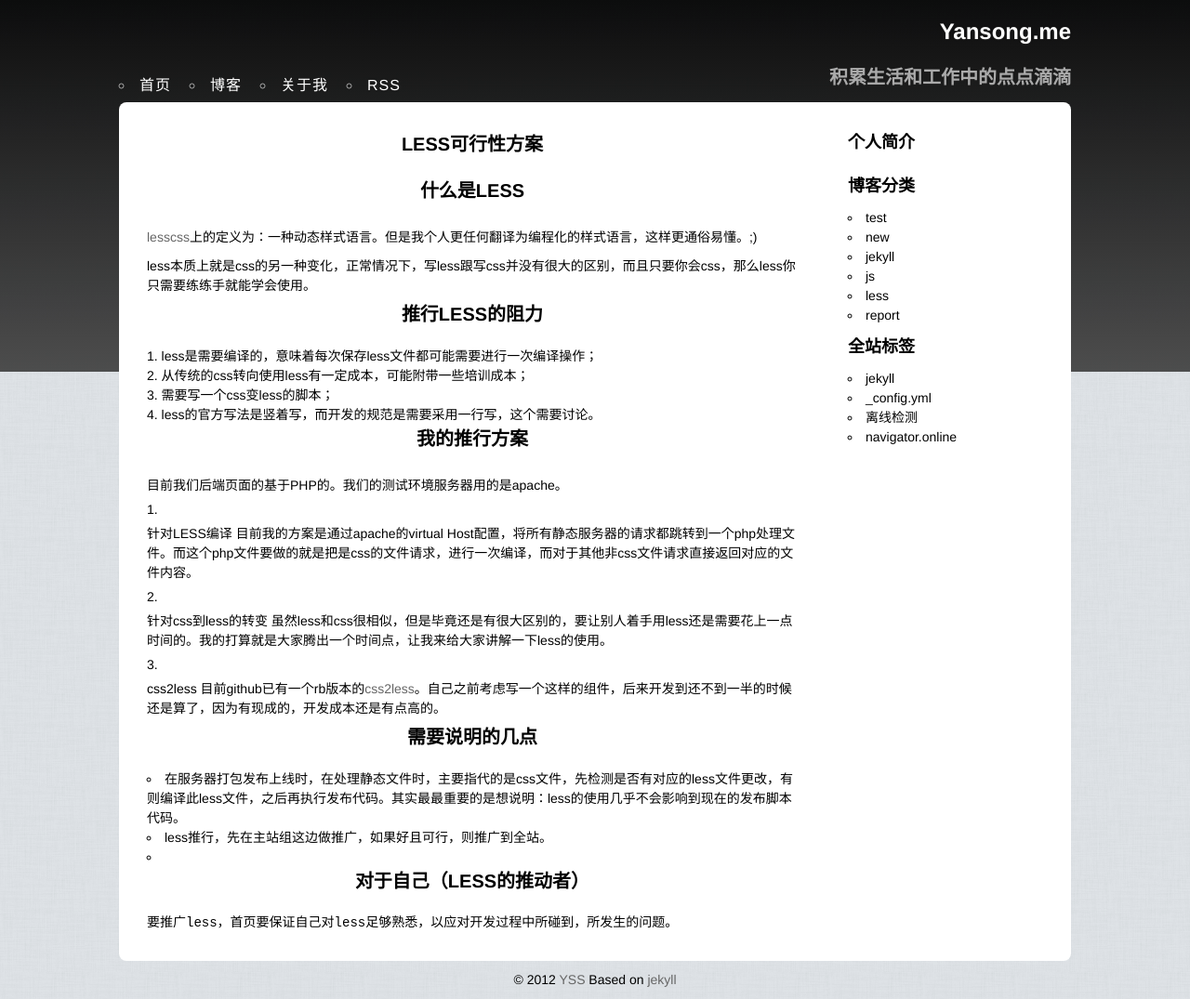
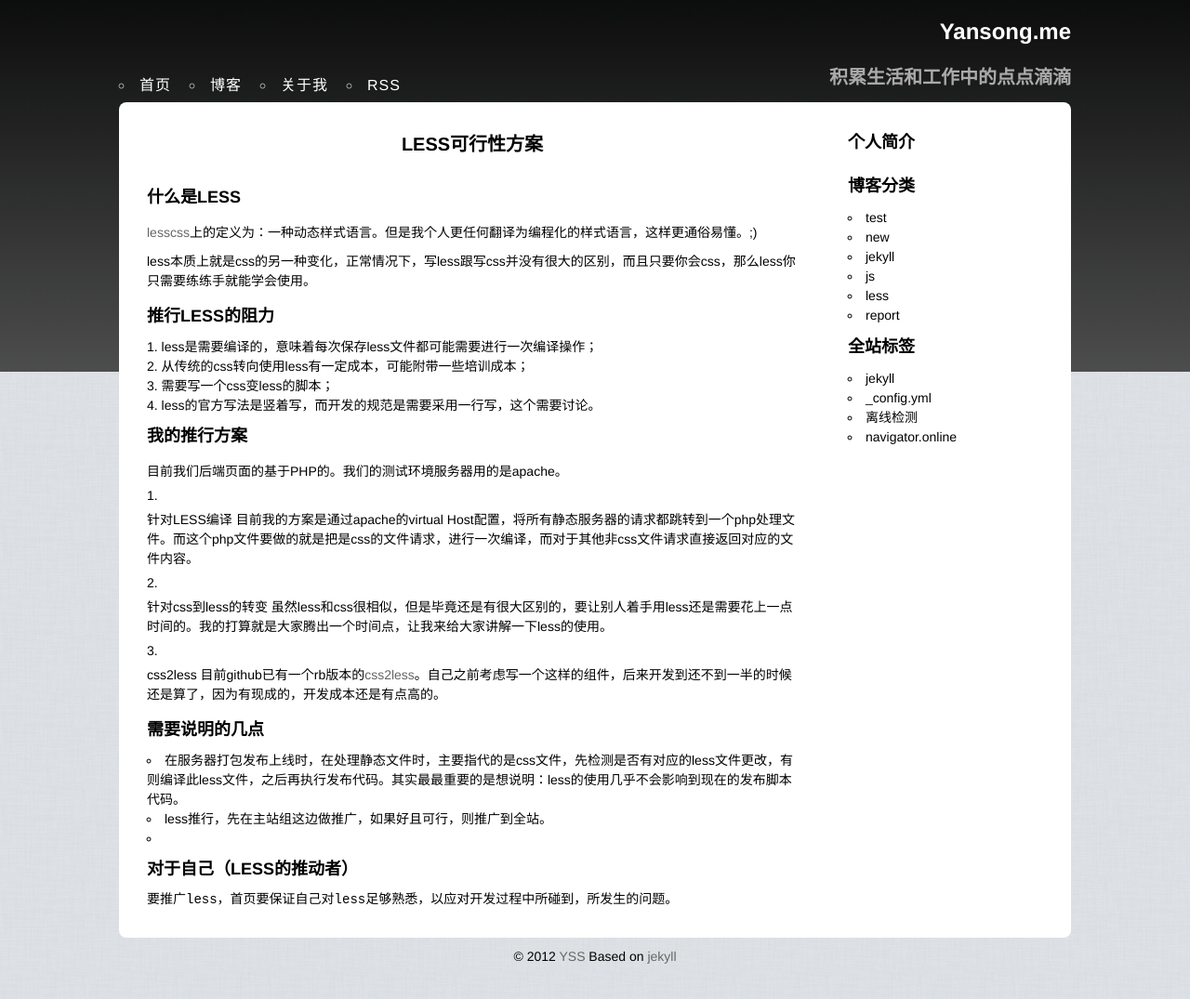
Before and after one commit to yss/yss.github.io, a Jekyll site: the page built from _posts/2012-09-17-the-feasibility-report-of-less.md, in a window 1280 px wide. Shown: the whole page at 93% size. Built offline with Jekyll 4.4.1, drawn with Linux system fonts in a browser that asks for light colours; Markdown is read by kramdown in place of the engine named in the settings; after the commit the page ends 1050 px from its top, so only the background shows below that.

```diff
--- a/_layouts/blog.html
+++ b/_layouts/blog.html
@@ -27,3 +27,5 @@ layout: default
             {% endfor %}
         </ul>
 </aside>
+<div id="uyan_frame"></div>
+<script id="UYScript" src="http://v1.uyan.cc/js/iframe.js?UYUserId=1681855" async></script>
--- a/_posts/2012-09-17-the-feasibility-report-of-less.md
+++ b/_posts/2012-09-17-the-feasibility-report-of-less.md
@@ -4,18 +4,18 @@ title: LESS可行性方案
 categories: [less, report]
 summary: less是编程化的样式语言，可以很方便并快速的编写CSS样式。但是它是需要进行编译的，在真实应用中就需要解决这个问题，怎么去做就是本文要讨论的
 ---
-## 什么是LESS
+### 什么是LESS
 [lesscss](http://www.lesscss.net)上的定义为：一种动态样式语言。但是我个人更任何翻译为编程化的样式语言，这样更通俗易懂。;)
 
 less本质上就是css的另一种变化，正常情况下，写less跟写css并没有很大的区别，而且只要你会css，那么less你只需要练练手就能学会使用。
 
-## 推行LESS的阻力
+### 推行LESS的阻力
 1. less是需要编译的，意味着每次保存less文件都可能需要进行一次编译操作；
 2. 从传统的css转向使用less有一定成本，可能附带一些培训成本；
 3. 需要写一个css变less的脚本；
 4. less的官方写法是竖着写，而开发的规范是需要采用一行写，这个需要讨论。
 
-## 我的推行方案
+### 我的推行方案
 目前我们后端页面的基于PHP的。我们的测试环境服务器用的是apache。
 
 1. 针对LESS编译
@@ -27,10 +27,10 @@ less本质上就是css的另一种变化，正常情况下，写less跟写css并
 3. css2less
     目前github已有一个rb版本的[css2less](https://github.com/sickill/css2less)。自己之前考虑写一个这样的组件，后来开发到还不到一半的时候还是算了，因为有现成的，开发成本还是有点高的。
 
-## 需要说明的几点
+### 需要说明的几点
 * 在服务器打包发布上线时，在处理静态文件时，主要指代的是css文件，先检测是否有对应的less文件更改，有则编译此less文件，之后再执行发布代码。其实最最重要的是想说明：less的使用几乎不会影响到现在的发布脚本代码。
 * less推行，先在主站组这边做推广，如果好且可行，则推广到全站。
 *
 
-## 对于自己（LESS的推动者）
+### 对于自己（LESS的推动者）
     要推广less，首页要保证自己对less足够熟悉，以应对开发过程中所碰到，所发生的问题。
```
Also changed, not shown: about.md (added, +7 -0 lines).
